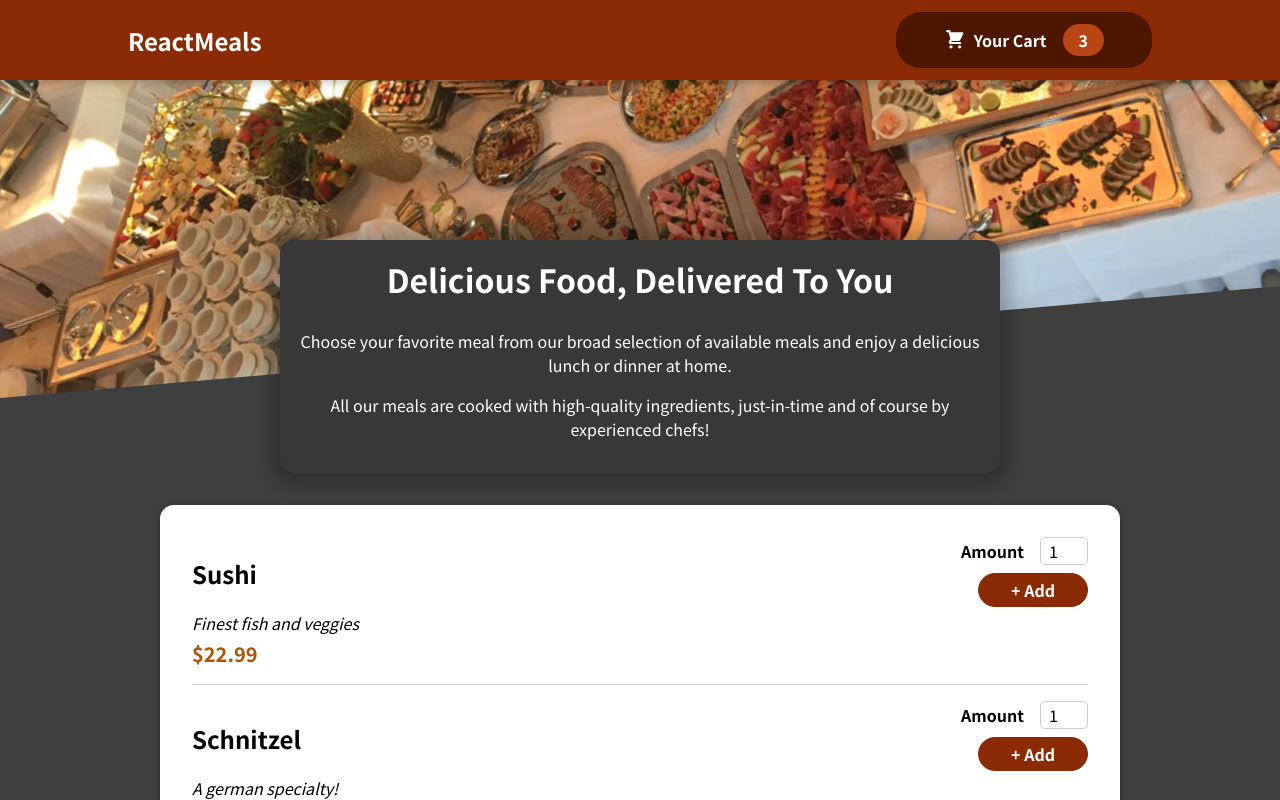
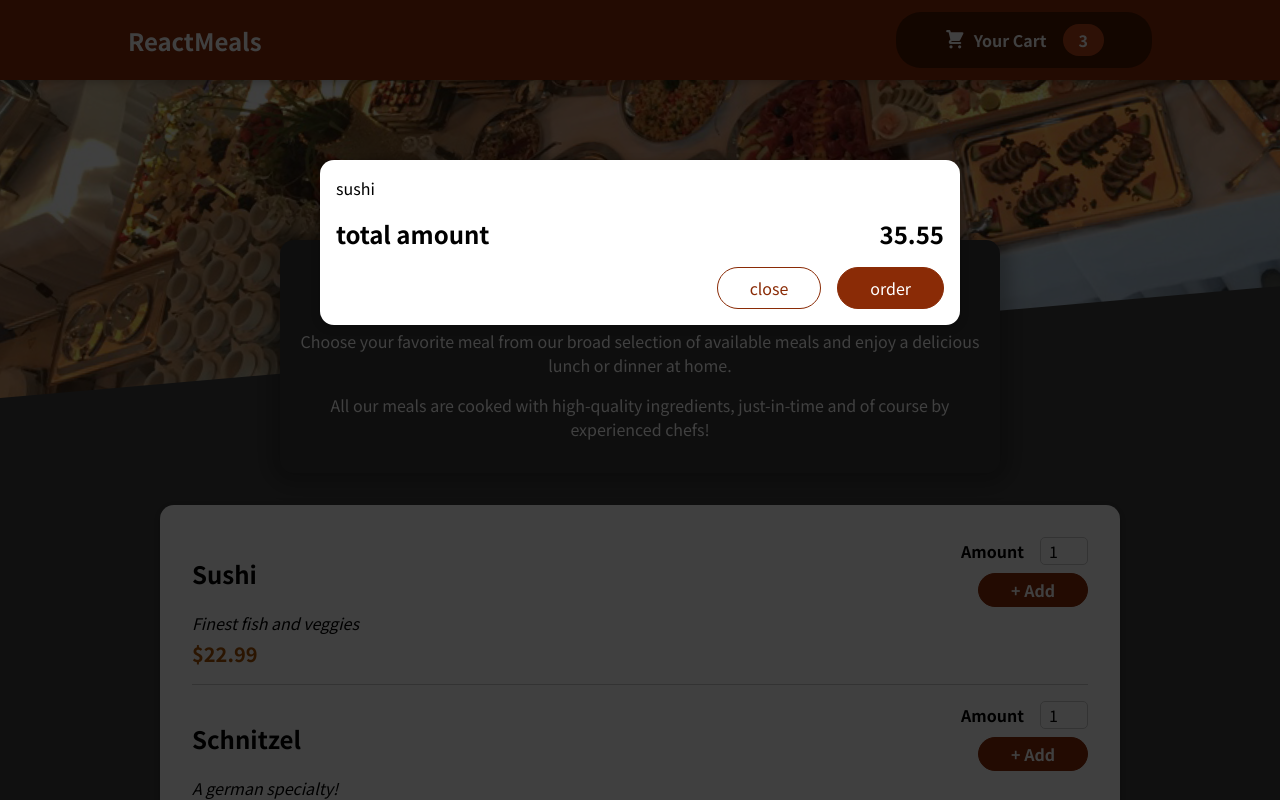
Before and after one commit to mayankvaidya436/resturant-web, a React (Create React App) app: page / in a window 1280 px wide. Shown: the top 800 px of the page. Built offline with nearby package versions, Linux system fonts and the light colour scheme.

Commit message:
CartPortal

```diff
--- a/public/index.html
+++ b/public/index.html
@@ -28,6 +28,7 @@
   </head>
   <body>
     <noscript>You need to enable JavaScript to run this app.</noscript>
+    <div id="overlays"></div>
     <div id="root"></div>
     <!--
       This HTML file is a template.
--- a/src/App.js
+++ b/src/App.js
@@ -1,9 +1,11 @@
  import React,{Fragment} from "react";
  import Header from "./Components/Layout/Header";
  import Meals from "./Components/Meals/Meals";
+ import Cart from "./Components/Cart/Cart";
 function App() {
   return (
     <Fragment>
+      <Cart/>
       <Header/>
       <main>
           <Meals/>
--- /dev/null
+++ b/src/Components/Cart/Cart.js
@@ -0,0 +1,19 @@
+import classes from './Cart.module.css'
+import Modal from '../UI/Modal'
+
+const Cart=()=>{
+    const cartItems= <ul  className={classes['cart-items']}>{[{id:'c1',name:'sushi',amount:1,price:12.99},
+].map(item=><li>{item.name}</li>)}</ul>
+    return <Modal>
+      {cartItems}
+      <div className={classes.total}>
+        <span>total amount</span>
+        <span>35.55</span>
+      </div>
+      <div className={classes.actions}>
+        <button className={classes['button--alt']}>close</button>
+        <button className={classes.button}>order</button>
+      </div>
+    </Modal>
+}
+ export default Cart;
--- /dev/null
+++ b/src/Components/Cart/Cart.module.css
@@ -0,0 +1,46 @@
+.cart-items {
+    list-style: none;
+    margin: 0;
+    padding: 0;
+    max-height: 20rem;
+    overflow: auto;
+  }
+
+  .total {
+    display: flex;
+    justify-content: space-between;
+    align-items: center;
+    font-weight: bold;
+    font-size: 1.5rem;
+    margin: 1rem 0;
+  }
+
+  .actions {
+    text-align: right;
+  }
+
+  .actions button {
+    font: inherit;
+    cursor: pointer;
+    background-color: transparent;
+    border: 1px solid #8a2b06;
+    padding: 0.5rem 2rem;
+    border-radius: 25px;
+    margin-left: 1rem;
+  }
+
+  .actions button:hover,
+  .actions button:active {
+    background-color: #5a1a01;
+    border-color: #5a1a01;
+    color: white;
+  }
+
+  .actions .button--alt {
+    color: #8a2b06;
+  }
+
+  .actions .button {
+    background-color: #8a2b06;
+    color: white;
+  }
--- /dev/null
+++ b/src/Components/UI/Modal.js
@@ -0,0 +1,19 @@
+import React,{Fragment} from "react";
+import  ReactDOM  from "react-dom";
+import classes from './Modal.module.css'
+const Backdrop=(props)=>{
+    return <div className={classes.backdrop}></div>
+}
+const ModalOverlay=(props)=>{
+  return <div className={classes.modal}>
+    <div className={classes.content}>{props.children}</div>
+  </div>
+}
+const portalElement=document.getElementById('overlays')
+const Modal=(props)=>{
+    return <Fragment>
+        {ReactDOM.createPortal(<Backdrop/>,portalElement)}
+        {ReactDOM.createPortal(<ModalOverlay>{props.children}</ModalOverlay>,portalElement)}
+    </Fragment>
+}
+export default Modal;
--- /dev/null
+++ b/src/Components/UI/Modal.module.css
@@ -0,0 +1,40 @@
+.backdrop {
+    position: fixed;
+    top: 0;
+    left: 0;
+    width: 100%;
+    height: 100vh;
+    z-index: 20;
+    background-color: rgba(0, 0, 0, 0.75);
+  }
+
+  .modal {
+    position: fixed;
+    top: 20vh;
+    left: 5%;
+    width: 90%;
+    background-color: white;
+    padding: 1rem;
+    border-radius: 14px;
+    box-shadow: 0 2px 8px rgba(0, 0, 0, 0.25);
+    z-index: 30;
+    animation: slide-down 300ms ease-out forwards;
+  }
+
+  @media (min-width: 768px) {
+    .modal {
+      width: 40rem;
+      left: calc(50% - 20rem);
+    }
+  }
+
+  @keyframes slide-down {
+    from {
+      opacity: 0;
+      transform: translateY(-3rem);
+    }
+    to {
+      opacity: 1;
+      transform: translateY(0);
+    }
+  }
```
